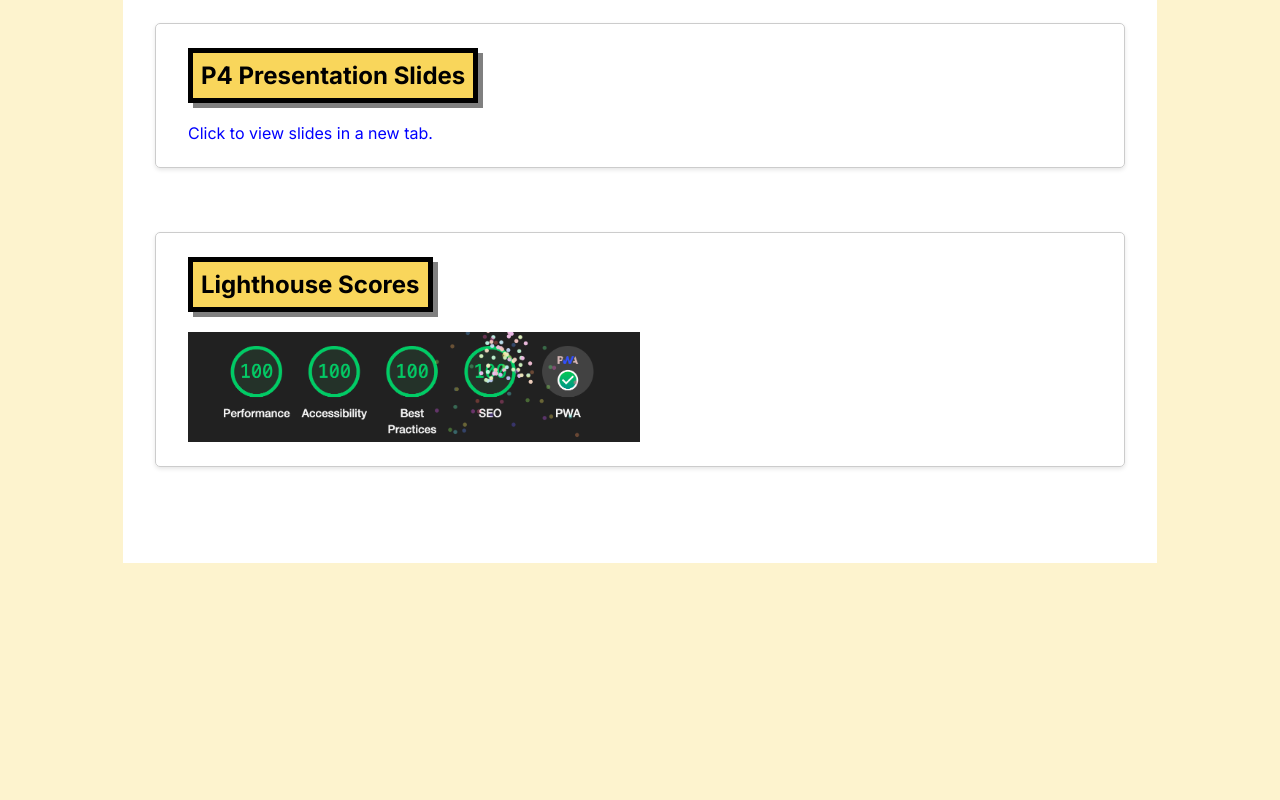
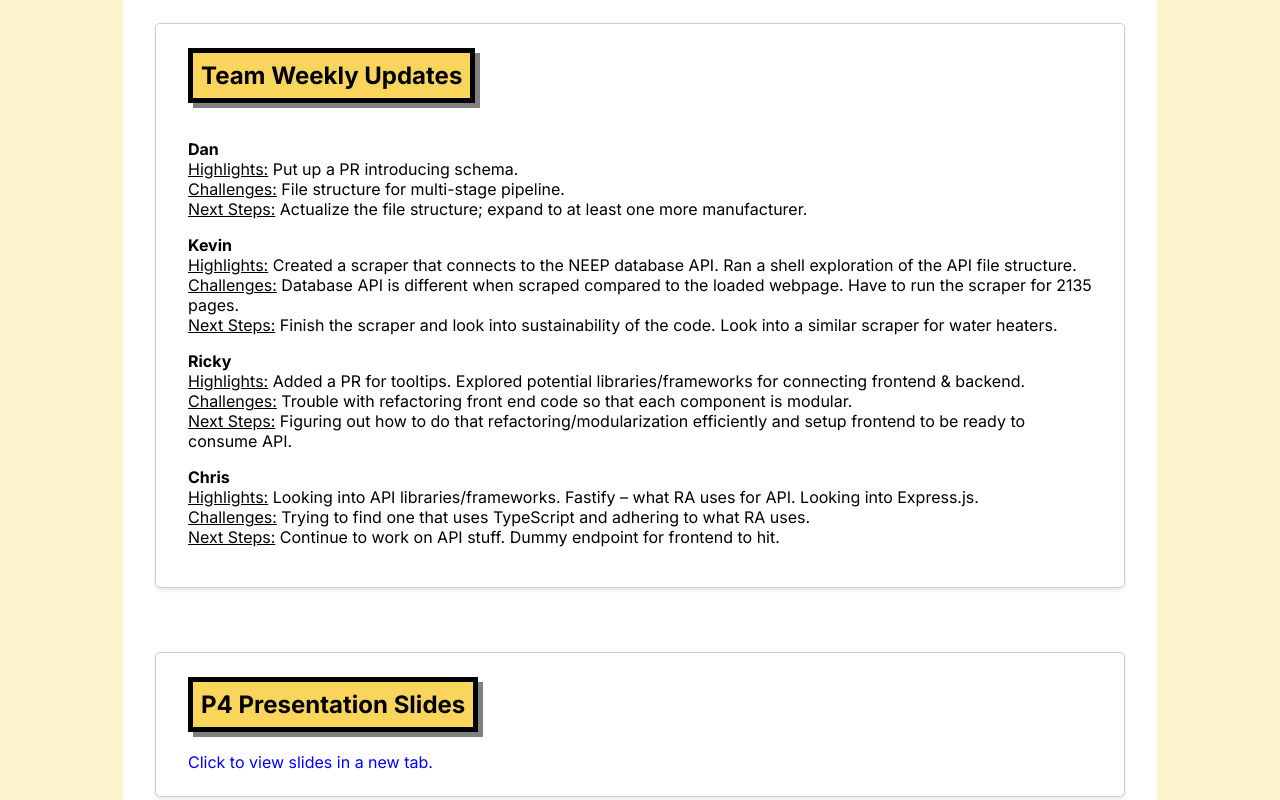
Before and after one commit to datu925/electric-machines, a Next.js app in the folder frontend/: page / in a window 1280 px wide. Shown: the part 2920-3720 px from the top of the page. Before the commit the page ends 3483 px from the top, so only its background shows below. Built offline with nearby package versions, Linux system fonts and the light colour scheme.

Commit message:
Add weekly progress (#15)

```diff
--- a/frontend/app/page.tsx
+++ b/frontend/app/page.tsx
@@ -220,6 +220,62 @@ export default function Home() {
         </div>
       </section>
       <section>
+        <h2>Team Weekly Updates</h2>
+        <div>
+          <p>
+            <strong>Dan</strong>
+            <br />
+            <u>Highlights:</u> Put up a PR introducing schema. <br />
+            <u>Challenges:</u> File structure for multi-stage pipeline. <br />
+            <u>Next Steps:</u> Actualize the file structure; expand to at least
+            one more manufacturer. <br />
+          </p>
+        </div>
+        <div>
+          <p>
+            <strong>Kevin</strong>
+            <br />
+            <u>Highlights:</u> Created a scraper that connects to the NEEP
+            database API. Ran a shell exploration of the API file structure.{" "}
+            <br />
+            <u>Challenges:</u> Database API is different when scraped compared
+            to the loaded webpage. Have to run the scraper for 2135 pages.{" "}
+            <br />
+            <u>Next Steps:</u> Finish the scraper and look into sustainability
+            of the code. Look into a similar scraper for water heaters. <br />
+          </p>
+        </div>
+        <div>
+          <p>
+            <strong>Ricky</strong>
+            <br />
+            <u>Highlights:</u> Added a PR for tooltips. Explored potential
+            libraries/frameworks for connecting frontend & backend.
+            <br />
+            <u>Challenges:</u> Trouble with refactoring front end code so that
+            each component is modular. <br />
+            <u>Next Steps:</u> Figuring out how to do that
+            refactoring/modularization efficiently and setup frontend to be
+            ready to consume API.
+            <br />
+          </p>
+        </div>
+        <div>
+          <p>
+            <strong>Chris</strong>
+            <br />
+            <u>Highlights:</u> Looking into API libraries/frameworks. Fastify –
+            what RA uses for API. Looking into Express.js.
+            <br />
+            <u>Challenges:</u> Trying to find one that uses TypeScript and
+            adhering to what RA uses. <br />
+            <u>Next Steps:</u> Continue to work on API stuff. Dummy endpoint for
+            frontend to hit.
+            <br />
+          </p>
+        </div>
+      </section>
+      <section>
         <h2>P4 Presentation Slides</h2>
         <br />
         <a
```
